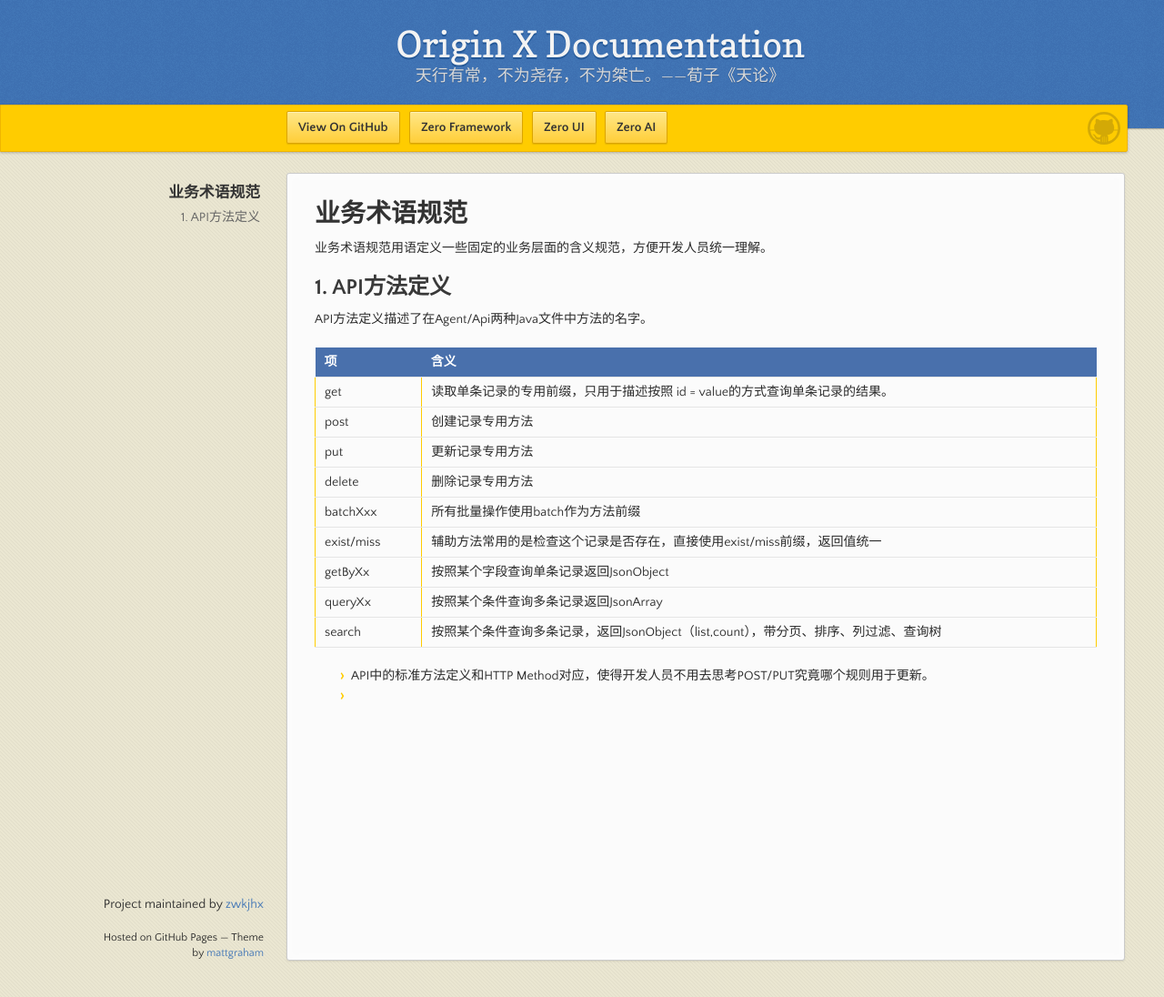
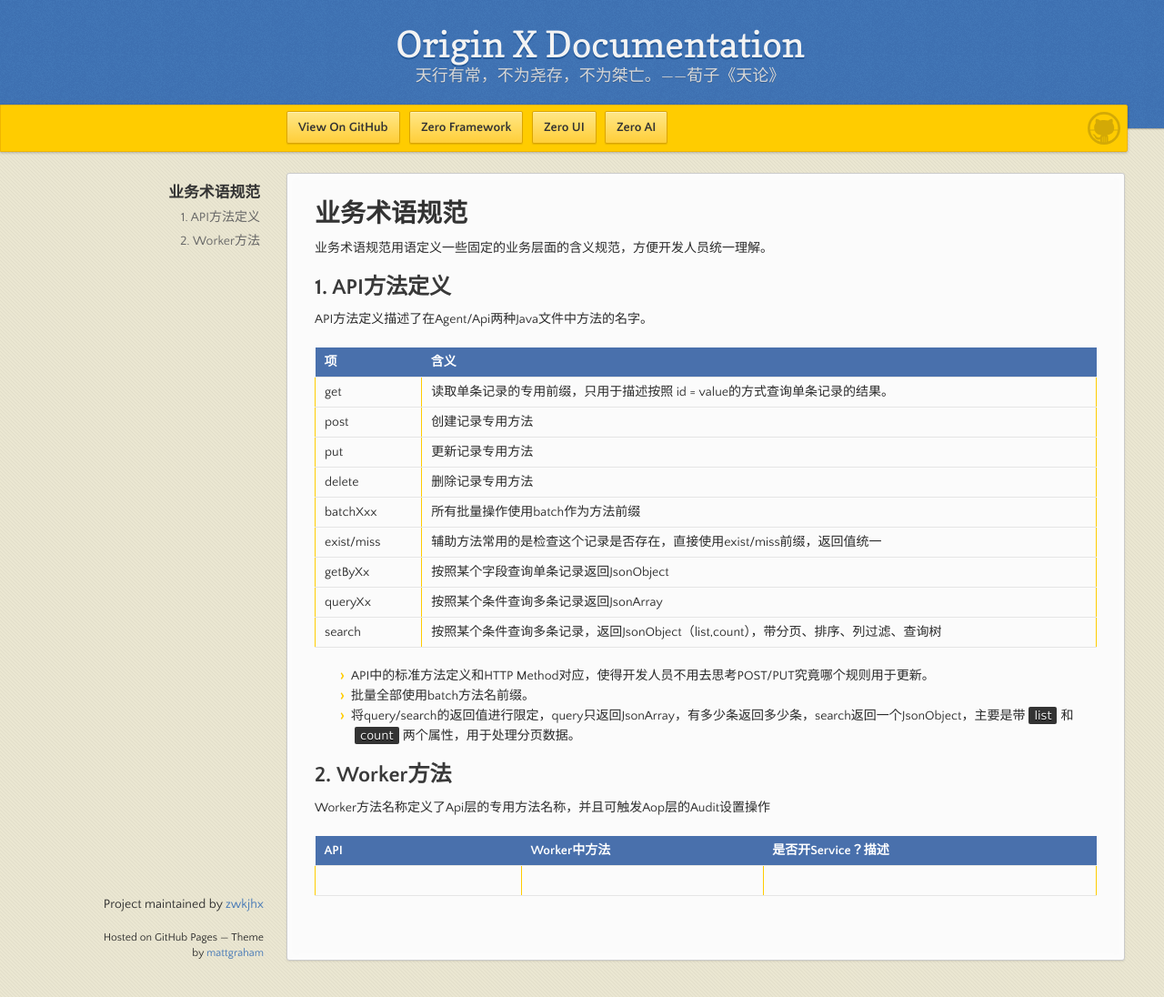
Before and after one commit to zwkjhx/ox-doc, a Jekyll site: the page built from specification/1-zerogui-fan/spc-003-ye-wu-zhu-yu-gui-fan.md, in a window 1280 px wide and 1096 px high. Shown: the whole window at 91% size. Built offline with Jekyll 4.4.1, drawn with Linux system fonts in a browser that asks for light colours; our own code applies the rules of GitHub Pages for plain Markdown files.

Commit message:
Updates specification/1-zerogui-fan/spc-003-ye-wu-zhu-yu-gui-fan.md
Auto commit by GitBook Editor

```diff
--- a/specification/1-zerogui-fan/spc-003-ye-wu-zhu-yu-gui-fan.md
+++ b/specification/1-zerogui-fan/spc-003-ye-wu-zhu-yu-gui-fan.md
@@ -19,4 +19,13 @@ API方法定义描述了在Agent/Api两种Java文件中方法的名字。
 | search | 按照某个条件查询多条记录，返回JsonObject（list,count），带分页、排序、列过滤、查询树 |
 
 * API中的标准方法定义和HTTP Method对应，使得开发人员不用去思考POST/PUT究竟哪个规则用于更新。
-*
+* 批量全部使用batch方法名前缀。
+* 将query/search的返回值进行限定，query只返回JsonArray，有多少条返回多少条，search返回一个JsonObject，主要是带`list`和`count`两个属性，用于处理分页数据。
+
+## 2. Worker方法
+
+Worker方法名称定义了Api层的专用方法名称，并且可触发Aop层的Audit设置操作
+
+| API | Worker中方法 | 是否开Service？描述 |
+| :--- | :--- | :--- |
+|  |  |  |
```
